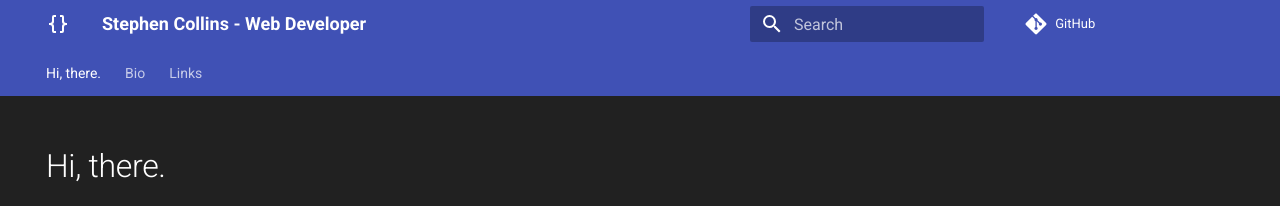
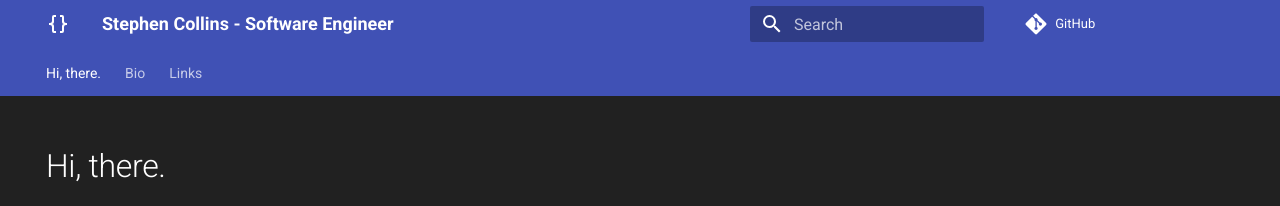
Before and after one commit to nibblesnbits/nibblesnbits.github.io, an MkDocs documentation site: the page built from docs/index.md, in a window 1280 px wide. Shown: the top 206 px of the page. Built offline with MkDocs 1.6.1 and Material for MkDocs 9.7.7, drawn with Linux system fonts in a browser that asks for light colours; comment, search, counter and statistics services are not loaded.

Commit message:
updated page title

```diff
--- a/mkdocs.yml
+++ b/mkdocs.yml
@@ -1,4 +1,4 @@
-site_name: Stephen Collins - Web Developer
+site_name: Stephen Collins - Software Engineer
 site_url: https://nibblesnbits.net/
 repo_url: https://github.com/nibblesnbits/nibblesnbits.github.io
 
--- a/overrides/main.html
+++ b/overrides/main.html
@@ -1,5 +1,3 @@
-{% extends "base.html" %}
-
-{% block htmltitle %}
-<title>Stephen Collins - Web Developer</title>
+{% extends "base.html" %} {% block htmltitle %}
+<title>Stephen Collins - Software Engineer</title>
 {% endblock %}
```
